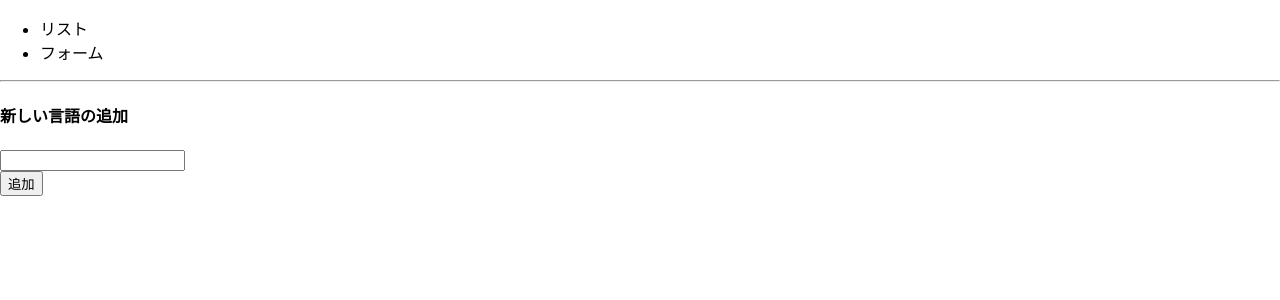
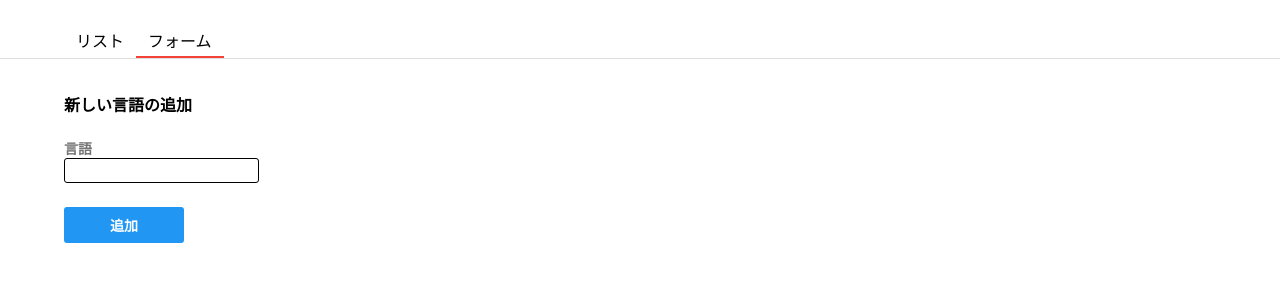
Before and after one commit to uyayimon/Learning-React-1, a React (Create React App) app: page / in a window 1280 px wide. Both pictures are taken after a click on the item "フォーム". Shown: the top 300 px of the page. Built offline with nearby package versions, Linux system fonts and the light colour scheme.

Commit message:
styled-componentsによるスタイルの適用

```diff
--- a/package.json
+++ b/package.json
@@ -9,6 +9,7 @@
     "react": "^17.0.2",
     "react-dom": "^17.0.2",
     "react-scripts": "4.0.3",
+    "styled-components": "^5.3.0",
     "web-vitals": "^1.0.1"
   },
   "scripts": {
--- a/src/App.js
+++ b/src/App.js
@@ -1,7 +1,28 @@
+import styled from "styled-components";
 import { useEffect, useState } from "react";
 import { List } from "./List";
 import { Form } from "./Form";
 import { getLanguages } from "./const/languages";
+
+const Header = styled.header`
+  display: flex;
+  justify-content: space-between;
+  padding: 24px 64px 0;
+  border-bottom: 1px solid #e0e0e0;
+`;
+
+const HeaderUl = styled.ul`
+  display: flex;
+  margin: 0;
+  padding: 0;
+`;
+
+const HeaderLi = styled.li`
+  list-style: none;
+  padding: 4px 12px;
+  cursor: pointer;
+  border-bottom: ${(props) => (props.focused ? "2px solid #F44336" : "none")};
+`;
 
 function App() {
   const [tab, setTab] = useState("list");
@@ -15,23 +36,26 @@ function App() {
   const fetchLanguages = async () => {
     const languages = await getLanguages();
     setLangs(languages);
-  }
+  };
 
   const addLang = (lang) => {
     setLangs([...langs, lang]);
-    setTab('list');
-  }
+    setTab("list");
+  };
 
   return (
     <div>
-      <header>
-        <ul>
-          <li onClick={() => setTab("list")}>リスト</li>
-          <li onClick={() => setTab("form")}>フォーム</li>
-        </ul>
-      </header>
-      <hr />
-      {tab === "list" ? <List langs={langs}/> : <Form onAddLang={addLang}></Form>}
+      <Header>
+        <HeaderUl>
+          <HeaderLi focused={ tab ==="list"} onClick={() => setTab("list")}>リスト</HeaderLi>
+          <HeaderLi focused={ tab ==="form"} onClick={() => setTab("form")}>フォーム</HeaderLi>
+        </HeaderUl>
+      </Header>
+      {tab === "list" ? (
+        <List langs={langs} />
+      ) : (
+        <Form onAddLang={addLang}></Form>
+      )}
     </div>
   );
 }
--- a/src/Form.js
+++ b/src/Form.js
@@ -1,27 +1,52 @@
-import { useState } from "react"
+import {Button} from "./components/button";
+import styled from "styled-components";
+import { useState } from "react";
 
-export const Form = ({onAddLang}) => {
-  const [text, setText] = useState('');
+const Container = styled.div`
+  padding: 12px 64px;
+`;
+const Label = styled.label`
+  display: flex;
+  color: #757575;
+  font-size: 14px;
+  font-weight: bold;
+`;
+const Input = styled.input`
+  border-radius: 3px;
+  padding: 4px 8px;
+  border: 1px solid black;
+`;
+const ButtonContainer = styled.div`
+  margin-top: 24px;
+`;
+const FormButton = styled(Button)`
+  width: 120px;
+`;
+
+export const Form = ({ onAddLang }) => {
+  const [text, setText] = useState("");
 
   const submitForm = (event) => {
     event.preventDefault();
     onAddLang(text);
-  }
+  };
 
   return (
-    <div>
+    <Container>
       <h4>新しい言語の追加</h4>
       <form onSubmit={submitForm}>
         <div>
-          <input
+          <Label>言語</Label>
+          <Input
             type="text"
             value={text}
-            onChange={(e) => setText(e.target.value)} />
+            onChange={(e) => setText(e.target.value)}
+          />
         </div>
-        <div>
-          <button>追加</button>
-        </div>
+        <ButtonContainer>
+          <FormButton>追加</FormButton>
+        </ButtonContainer>
       </form>
-    </div>
-  )
-}
+    </Container>
+  );
+};
--- a/src/List.js
+++ b/src/List.js
@@ -1,19 +1,22 @@
-import { useEffect } from "react";
+import styled from "styled-components";
+
+const Container = styled.div`
+  padding: 12px 64px;
+`;
+const ListItem = styled.div`
+  padding: 8px 16px;
+
+  &:nth-child(n+2) {
+    border-top: 1px solid #d9dbde;
+  }
+`;
 
 export const List = ({ langs }) => {
-  useEffect(() => {
-    console.log("List.js:useEffect");
-
-    return () => {
-      console.log("List.js: useEffect: unmount");
-    };
-  });
-
   return (
-    <div>
+    <Container>
       {langs.map((lang, index) => {
-        return <div key={index}>{lang}</div>;
+        return <ListItem key={index}>{lang}</ListItem>;
       })}
-    </div>
+    </Container>
   );
 };
--- /dev/null
+++ b/src/components/button.js
@@ -0,0 +1,13 @@
+import styled from "styled-components";
+
+export const Button = styled.button`
+  border: none;
+  border-radius: 3px;
+  background-color: #2196F3;
+  padding: 8px 16px;
+  min-width: 100px;
+  font-size: 14px;
+  font-weight: bold;
+  color: white;
+  cursor: pointer;
+`
```
Also changed, not shown: 1 other file (tests, documents, lock files or other folders).
